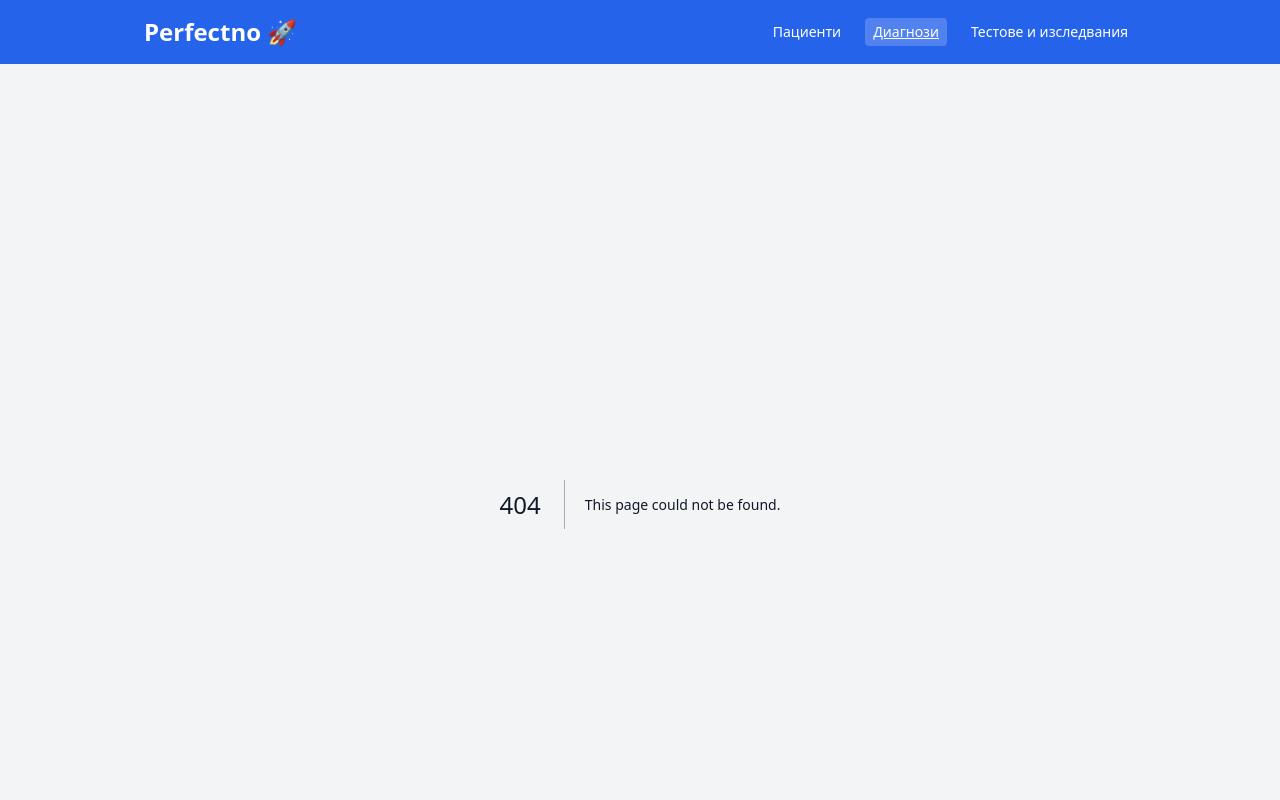
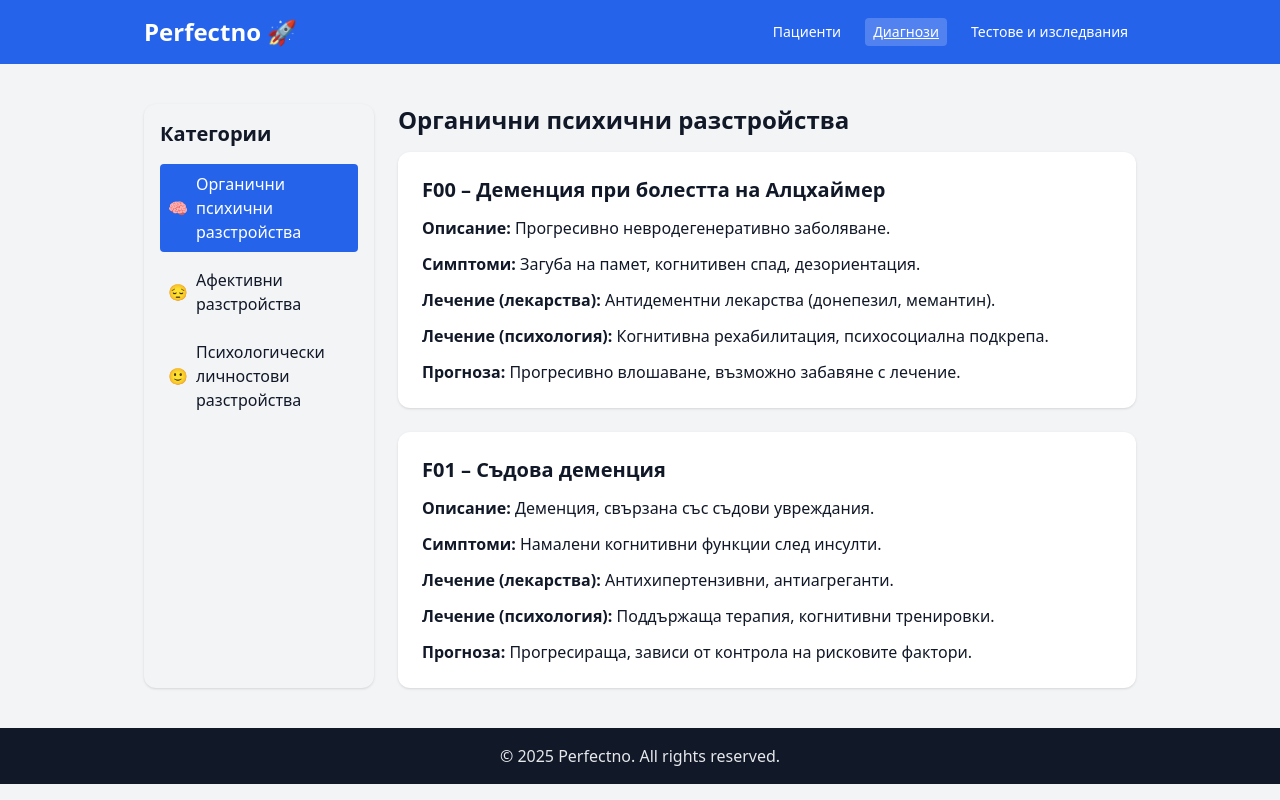
Before and after one commit to 230631040-maker/drkostadinov, a Next.js app: page /diagnoses in a window 1280 px wide. Before the commit this address had no page. Shown: the top 800 px of the page. Built offline with nearby package versions, Linux system fonts and the light colour scheme.

Commit message:
Create page.js

```diff
--- /dev/null
+++ b/app/diagnoses/page.js
@@ -0,0 +1,119 @@
+"use client";
+import { useState } from "react";
+import { Brain, Pill, Meh, Smile } from "lucide-react";
+
+// Примерни категории и диагнози (по шаблон)
+const categories = [
+  {
+    code: "F00-F09",
+    name: "Органични психични разстройства",
+    icon: "🧠",
+    diagnoses: [
+      {
+        code: "F00",
+        name: "Деменция при болестта на Алцхаймер",
+        description: "Прогресивно невродегенеративно заболяване.",
+        symptoms: "Загуба на памет, когнитивен спад, дезориентация.",
+        treatment_med: "Антидементни лекарства (донепезил, мемантин).",
+        treatment_psych: "Когнитивна рехабилитация, психосоциална подкрепа.",
+        prognosis: "Прогресивно влошаване, възможно забавяне с лечение.",
+        category: "Органични психични разстройства"
+      },
+      {
+        code: "F01",
+        name: "Съдова деменция",
+        description: "Деменция, свързана със съдови увреждания.",
+        symptoms: "Намалени когнитивни функции след инсулти.",
+        treatment_med: "Антихипертензивни, антиагреганти.",
+        treatment_psych: "Поддържаща терапия, когнитивни тренировки.",
+        prognosis: "Прогресираща, зависи от контрола на рисковите фактори.",
+        category: "Органични психични разстройства"
+      }
+    ]
+  },
+  {
+    code: "F30-F39",
+    name: "Афективни разстройства",
+    icon: "😔",
+    diagnoses: [
+      {
+        code: "F32",
+        name: "Депресивен епизод",
+        description: "Епизодично настъпващо депресивно състояние.",
+        symptoms: "Понижено настроение, липса на енергия, безсъние.",
+        treatment_med: "Антидепресанти (SSRIs, SNRIs).",
+        treatment_psych: "Когнитивно-поведенческа терапия, групова терапия.",
+        prognosis: "Добро повлияване при ранно лечение.",
+        category: "Афективни разстройства"
+      }
+    ]
+  },
+  {
+    code: "PSY-01",
+    name: "Психологически личностови разстройства",
+    icon: "🙂",
+    diagnoses: [
+      {
+        code: "PSY-L1",
+        name: "Гранично личностово разстройство",
+        description: "Емоционална нестабилност, импулсивност.",
+        symptoms: "Промени в настроението, самонараняващо поведение.",
+        treatment_med: "Антипсихотици (в някои случаи).",
+        treatment_psych: "Диалектична поведенческа терапия (DBT).",
+        prognosis: "Възможно стабилизиране при дългосрочна терапия.",
+        category: "Психологически личностови разстройства"
+      }
+    ]
+  }
+];
+
+export default function DiagnosesPage() {
+  const [selectedCategory, setSelectedCategory] = useState(categories[0]);
+
+  return (
+    <div className="grid grid-cols-4 gap-6">
+      {/* Sidebar */}
+      <aside className="col-span-1 bg-gray-100 rounded-xl p-4 shadow">
+        <h2 className="text-xl font-bold mb-4">Категории</h2>
+        <ul className="space-y-2">
+          {categories.map((cat) => (
+            <li key={cat.code}>
+              <button
+                onClick={() => setSelectedCategory(cat)}
+                className={`w-full text-left p-2 rounded flex items-center gap-2 ${
+                  selectedCategory.code === cat.code
+                    ? "bg-blue-600 text-white"
+                    : "hover:bg-gray-200"
+                }`}
+              >
+                <span>{cat.icon}</span>
+                <span>{cat.name}</span>
+              </button>
+            </li>
+          ))}
+        </ul>
+      </aside>
+
+      {/* Content */}
+      <main className="col-span-3">
+        <h2 className="text-2xl font-bold mb-4">
+          {selectedCategory.name}
+        </h2>
+        <div className="grid gap-6">
+          {selectedCategory.diagnoses.map((d) => (
+            <div key={d.code} className="rounded-xl bg-white p-6 shadow grid gap-3">
+              <h3 className="text-xl font-semibold">
+                {d.code} – {d.name}
+              </h3>
+              <p><strong>Описание:</strong> {d.description}</p>
+              <p><strong>Симптоми:</strong> {d.symptoms}</p>
+              <p><strong>Лечение (лекарства):</strong> {d.treatment_med}</p>
+              <p><strong>Лечение (психология):</strong> {d.treatment_psych}</p>
+              <p><strong>Прогноза:</strong> {d.prognosis}</p>
+            </div>
+          ))}
+        </div>
+      </main>
+    </div>
+  );
+}
```
